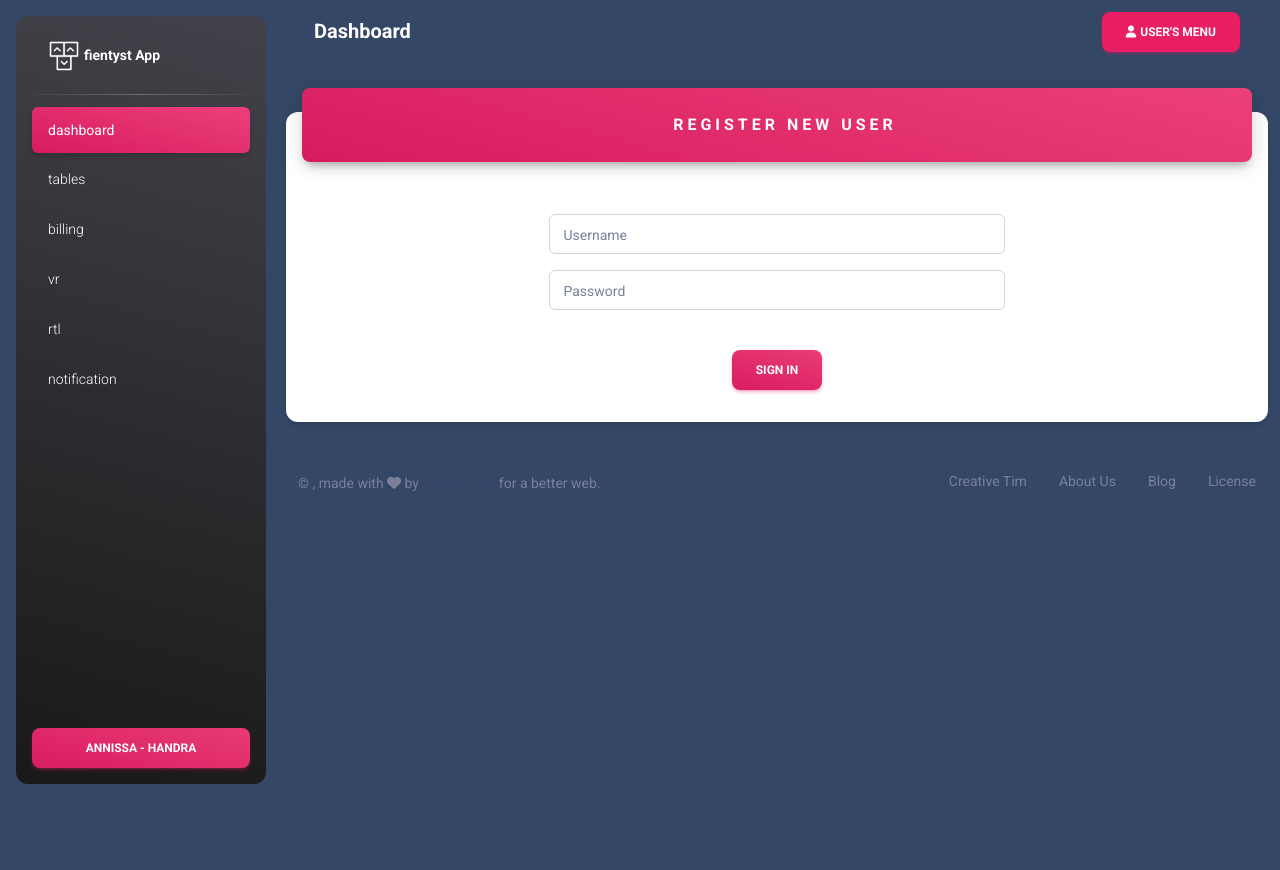
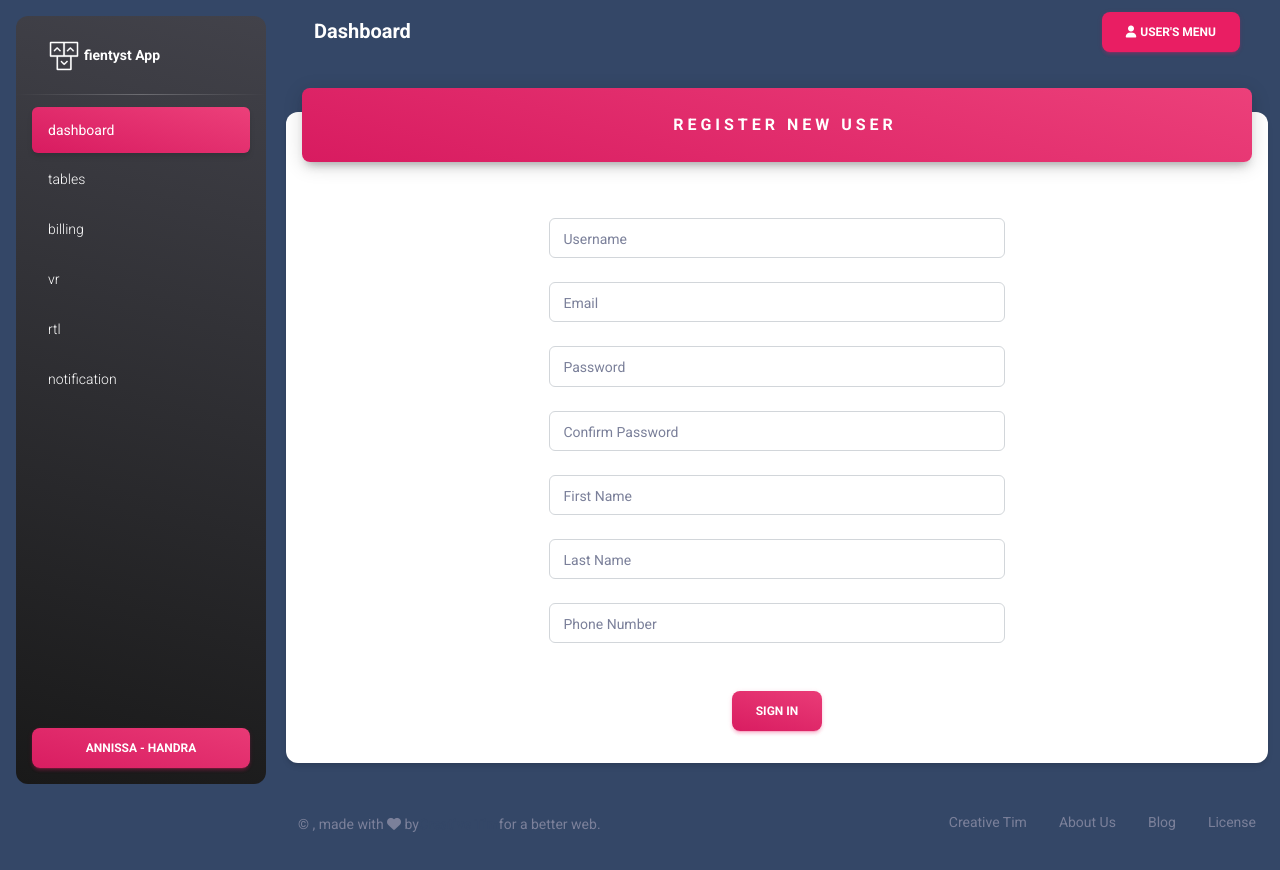
Before and after one commit to handraromel/fientyst, a React (Create React App) app in the folder ui/: page /register in a window 1280 px wide. Shown: the top 870 px of the page. Before the commit the page ends 800 px from the top, so only its background shows below. Built offline with nearby package versions, Linux system fonts and the light colour scheme; no server answers; sample sign-in values are in the browser's storage.

Commit message:
Updated regsitration form and validation

```diff
--- a/ui/src/components/Auth/Login.js
+++ b/ui/src/components/Auth/Login.js
@@ -49,10 +49,11 @@ const Login = () => {
                     role="form"
                     className="text-start"
                     onSubmit={handleSubmit(loginAttempt)}
+                    autoComplete="off"
                   >
                     <div
-                      className={`input-group input-group-outline my-1 ${
-                        errors.email ? "is-invalid" : null
+                      className={`input-group input-group-outline my-2 ${
+                        errors.email ? "is-invalid is-filled" : null
                       }`}
                     >
                       <label className="form-label">Email</label>
@@ -67,13 +68,13 @@ const Login = () => {
                           },
                         })}
                       />
-                      <small className="text-danger text-end w-100 my-1">
+                      <small className="text-danger w-100 my-1">
                         {errors.email?.message}
                       </small>
                     </div>
                     <div
-                      className={`input-group input-group-outline my-1 ${
-                        errors.password ? "is-invalid" : null
+                      className={`input-group input-group-outline my-2 ${
+                        errors.password ? "is-invalid is-filled" : null
                       }`}
                     >
                       <label className="form-label">Password</label>
@@ -84,7 +85,7 @@ const Login = () => {
                           required: "Please enter your password",
                         })}
                       />
-                      <small className="text-danger text-end w-100 my-1">
+                      <small className="text-danger w-100 my-1">
                         {errors.password?.message}
                       </small>
                     </div>
--- a/ui/src/components/Auth/Register.js
+++ b/ui/src/components/Auth/Register.js
@@ -10,6 +10,7 @@ const Register = () => {
   const {
     register,
     handleSubmit,
+    watch,
     formState: { errors },
   } = useForm();
   const [loading, setLoading] = useState(false);
@@ -36,6 +37,12 @@ const Register = () => {
     }
   };
 
+  const handleNumberOnly = (event) => {
+    if (event.which !== 8 && event.which !== 0 && event.which < 48 || event.which > 57) {
+      event.preventDefault();
+    }
+  }
+
   return (
     <>
       <div className="row">
@@ -55,17 +62,17 @@ const Register = () => {
                     role="form"
                     className="text-start"
                     onSubmit={handleSubmit(registerAttempt)}
+                    autoComplete="off"
                   >
-                    <small className="text-danger">
-                      {errors.username?.message}
-                    </small>
-                    <div className="input-group input-group-outline mb-3 mt-1">
+                    <div className={`input-group input-group-outline mb-3 mt-2 ${
+                        errors.username ? "is-invalid is-filled" : null
+                      }`}>
                       <label className="form-label">Username</label>
                       <input
                         type="text"
                         className="form-control"
                         {...register("username", {
-                          required: "A username is required",
+                          required: "An username is required",
                           minLength: {
                             value: 5,
                             message:
@@ -73,19 +80,121 @@ const Register = () => {
                           },
                         })}
                       />
+                      <small className="text-danger w-100 my-1">
+                        {errors.username?.message}
+                      </small>
                     </div>
-                    <small className="text-danger">
-                      {errors.password?.message}
-                    </small>
-                    <div className="input-group input-group-outline mb-3 mt-1">
+                    <div className={`input-group input-group-outline mb-3 mt-2 ${
+                        errors.email ? "is-invalid is-filled" : null
+                      }`}>
+                      <label className="form-label">Email</label>
+                      <input
+                        type="text"
+                        className="form-control"
+                        {...register("email", {
+                          required: "An email is required",
+                          pattern: {
+                            value: validate.email,
+                            message: "The email format is not valid",
+                          },
+                        })}
+                      />
+                      <small className="text-danger w-100 my-1">
+                        {errors.email?.message}
+                      </small>
+                    </div>
+                    <div className={`input-group input-group-outline mb-3 mt-2 ${
+                        errors.password ? "is-invalid is-filled" : null
+                      }`}>
                       <label className="form-label">Password</label>
                       <input
                         type="password"
                         className="form-control"
                         {...register("password", {
-                          required: "Please enter your password",
+                          required: "Enter your password",
+                          minLength: {
+                            value: 8,
+                            message: "Password must be at least 8 characters long",
+                          },
+                          pattern: {
+                            value: validate.password,
+                            message: "The password must contain at least one number, one uppercase and lowercase"
+                          }
                         })}
                       />
+                      <small className="text-danger w-100 my-1">
+                        {errors.password?.message}
+                      </small>
+                    </div>
+                    <div className={`input-group input-group-outline mb-3 mt-2 ${
+                        errors.passwordConfirm ? "is-invalid is-filled" : null
+                      }`}>
+                      <label className="form-label">Confirm Password</label>
+                      <input type="password" className="form-control" {...register("passwordConfirm", {
+        required: "Re-enter your current password",
+        validate: value => value === watch("password") || "Passwords do not match"
+      })} />
+                      <small className="text-danger w-100 my-1">
+                        {errors.passwordConfirm?.message}
+                      </small>
+                    </div>
+                    <div className={`input-group input-group-outline mb-3 mt-2 ${
+                        errors.first_name ? "is-invalid is-filled" : null
+                      }`}>
+                      <label className="form-label">First Name</label>
+                      <input
+                        type="text"
+                        className="form-control"
+                        {...register("first_name", {
+                          required: "Enter your first name",
+                        })}
+                      />
+                      <small className="text-danger w-100 my-1">
+                        {errors.first_name?.message}
+                      </small>
+                    </div>
+                    <div className={`input-group input-group-outline mb-3 mt-2 ${
+                        errors.last_name ? "is-invalid is-filled" : null
+                      }`}>
+                      <label className="form-label">Last Name</label>
+                      <input
+                        type="text"
+                        className="form-control"
+                        {...register("last_name", {
+                          required: "Enter your last name",
+                        })}
+                      />
+                      <small className="text-danger w-100 my-1">
+                        {errors.last_name?.message}
+                      </small>
+                    </div>
+                    <div className={`input-group input-group-outline mb-3 mt-2 ${
+                        errors.phone_number ? "is-invalid is-filled" : null
+                      }`}>
+                      <label className="form-label">Phone Number</label>
+                      <input
+                        type="text"
+                        className="form-control"
+                        {...register("phone_number", {
+                          required: "Enter a phone number",
+                          maxLength: {
+                            value: 13,
+                            message: "Phone number must not be more than 13 characters"
+                          },
+                          minLength: {
+                            value: 11,
+                            message: "Phone number can not be less than 11 characters"
+                          },
+                          pattern: {
+                            value: validate.phoneNumber,
+                            message: "Invalid phone number format"
+                          }
+                        })}
+                        onKeyDown={handleNumberOnly}
+                      />
+                      <small className="text-danger w-100 my-1">
+                        {errors.phone_number?.message}
+                      </small>
                     </div>
                     <div className="text-center">
                       <button
@@ -103,16 +212,6 @@ const Register = () => {
           </div>
         </div>
       </div>
-      {/* <form onSubmit={handleSubmit(registerAttempt)}>
-      <input type="text" {...register("username", { required: true })} />
-      <input type="password" {...register("password", { required: true })} />
-      <input type="text" {...register("email", { required: true })} />
-      <input type="text" {...register("first_name", { required: true })} />
-      <input type="text" {...register("last_name", { required: true })} />
-      <button type="submit" disabled={loading}>
-        Submit
-      </button>
-    </form> */}
     </>
   );
 };
--- a/ui/src/index.js
+++ b/ui/src/index.js
@@ -5,7 +5,7 @@ import reportWebVitals from './reportWebVitals';
 import AuthContextProvider from "./context/AuthContext";
 
 //Additional imports
-import { ToastContainer } from "react-toastify";
+import { ToastContainer, Slide } from "react-toastify";
 import "react-toastify/dist/ReactToastify.css";
 
 
@@ -13,7 +13,19 @@ const root = ReactDOM.createRoot(document.getElementById('root'));
 root.render(
   <AuthContextProvider>
     <App />
-    <ToastContainer autoClose={2000} position="bottom-right" />
+    <ToastContainer
+        position="bottom-right"
+        autoClose={2000}
+        hideProgressBar
+        newestOnTop={false}
+        closeOnClick
+        rtl={false}
+        pauseOnFocusLoss={false}
+        draggable={false}
+        pauseOnHover={false}
+        theme="dark"
+        transition={Slide}
+    />
   </AuthContextProvider>
 );
 
--- a/ui/src/services/validation.js
+++ b/ui/src/services/validation.js
@@ -1,6 +1,8 @@
 const validate = {
   email:
     /^[a-zA-Z0-9.!#$%&'*+/=?^_`{|}~-]+@[a-zA-Z0-9](?:[a-zA-Z0-9-]{0,61}[a-zA-Z0-9])?(?:\.[a-zA-Z0-9](?:[a-zA-Z0-9-]{0,61}[a-zA-Z0-9])?)*$/,
+  password: /^(?=.*[A-Z])(?=.*[0-9])/,
+  phoneNumber: /^(628|08)/
 };
 
 export default validate;
```
